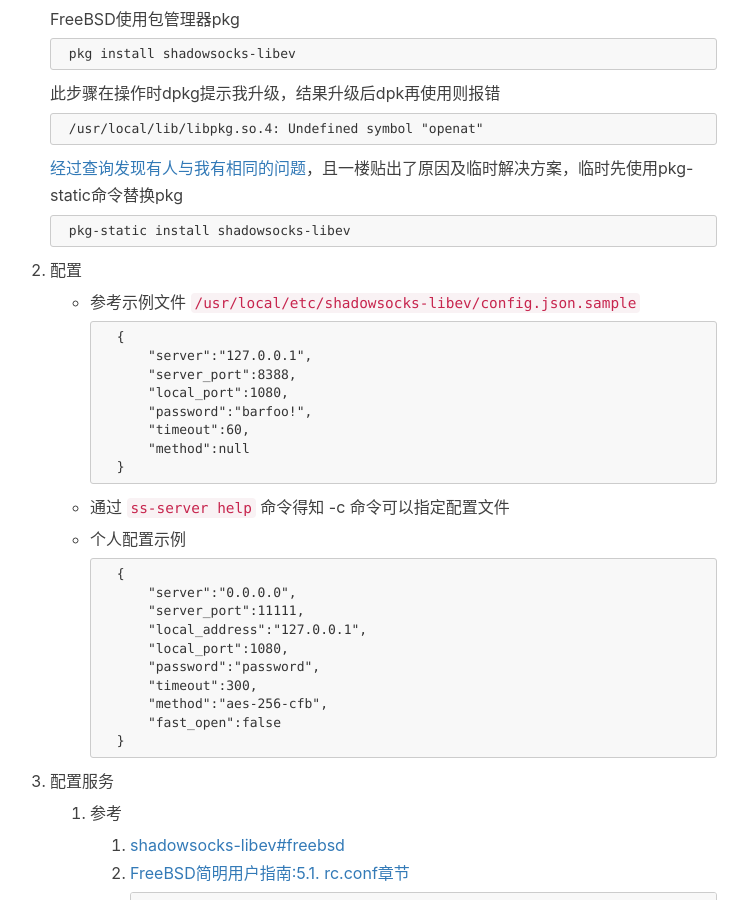
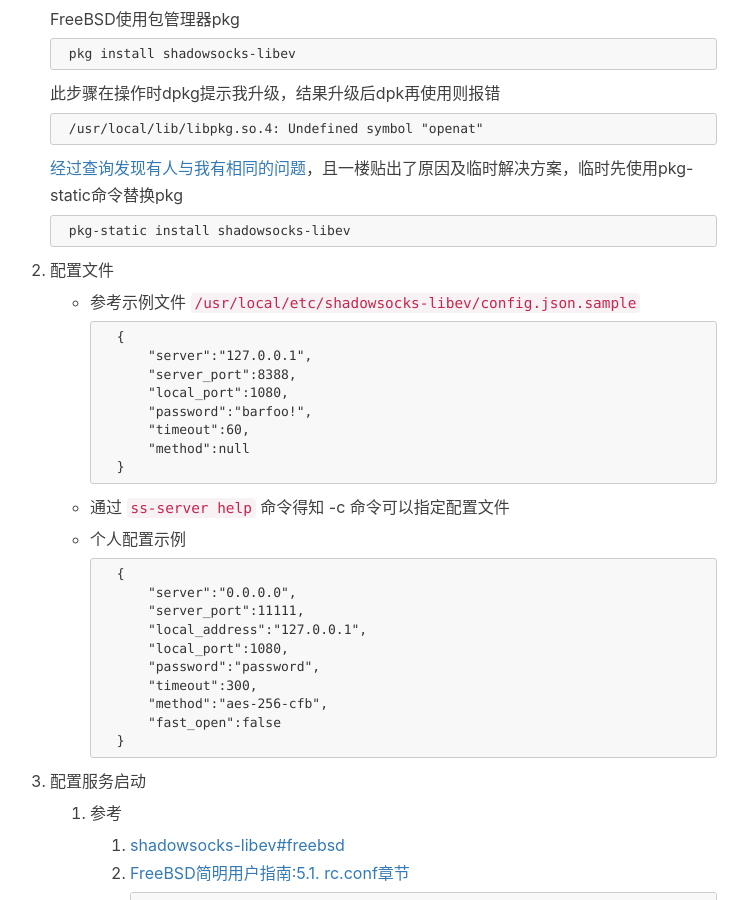
Before and after one commit to imfms/imfms.github.io, a Jekyll site: the page built from _posts/2017-06-02-freebsd-install-shadowsocks-server.markdown, in a window 1280 px wide and 900 px high, scrolled down 685 px. Shown: the whole window, without its empty margins (255-1003 px from the left). Built offline with Jekyll 4.4.1, drawn with Linux system fonts in a browser that asks for light colours; nearby versions of some CDN libraries; our own code applies the rules of GitHub Pages for plain Markdown files; comment, search, counter and statistics services are not loaded.

Commit message:
Update 2017-06-02-freebsd-install-shadowsocks-server.markdown

```diff
--- a/_posts/2017-06-02-freebsd-install-shadowsocks-server.markdown
+++ b/_posts/2017-06-02-freebsd-install-shadowsocks-server.markdown
@@ -16,7 +16,7 @@
 
 		pkg-static install shadowsocks-libev
 
-2. 配置
+2. 配置文件
 
 	- 参考示例文件 `/usr/local/etc/shadowsocks-libev/config.json.sample`
 
@@ -44,7 +44,7 @@
 				"fast_open":false
 			}
 
-3. 配置服务
+3. 配置服务启动
 
 	1. 参考
 
```
